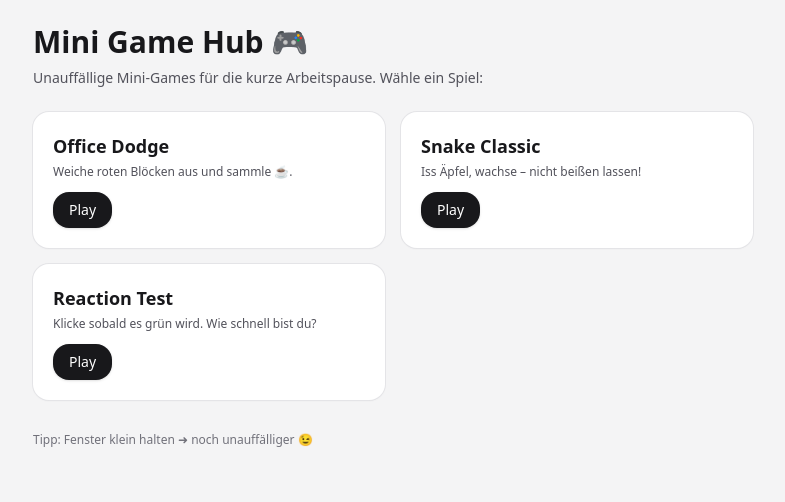
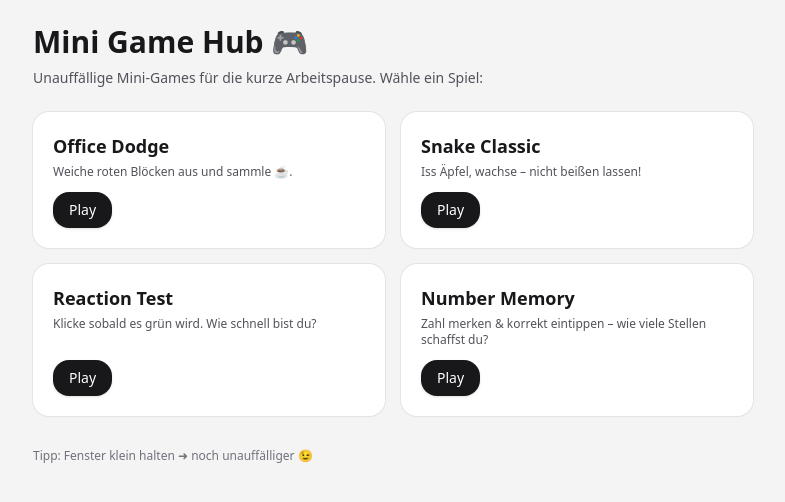
Before and after one commit to yipe38/GamesHub, a React (Vite) app: page / in a window 1280 px wide. Shown: the top 502 px of the page, without its empty margins (247-1032 px from the left). Built offline with nearby package versions, Linux system fonts and the light colour scheme.

Commit message:
Update App.jsx

```diff
--- a/src/App.jsx
+++ b/src/App.jsx
@@ -1,8 +1,8 @@
-
 import React, { useState } from "react";
 import OfficeDodge from "./games/OfficeDodge.jsx";
 import SnakeGame from "./games/SnakeGame.jsx";
 import ReactionTest from "./games/ReactionTest.jsx";
+import NumberMemory from "./games/NumberMemory.jsx";
 
 function Button({ children, onClick, variant = "default" }) {
   const base =
@@ -26,6 +26,7 @@ export default function App() {
   if (currentGame === "office") return <OfficeDodge onBack={handleBack} />;
   if (currentGame === "snake") return <SnakeGame onBack={handleBack} />;
   if (currentGame === "reaction") return <ReactionTest onBack={handleBack} />;
+  if (currentGame === "number") return <NumberMemory onBack={handleBack} />;
 
   return (
     <div className="min-h-screen w-full max-w-3xl mx-auto p-6">
@@ -37,6 +38,7 @@ export default function App() {
         <Card title="Office Dodge" desc="Weiche roten Blöcken aus und sammle ☕." onClick={() => setCurrentGame("office")} />
         <Card title="Snake Classic" desc="Iss Äpfel, wachse – nicht beißen lassen!" onClick={() => setCurrentGame("snake")} />
         <Card title="Reaction Test" desc="Klicke sobald es grün wird. Wie schnell bist du?" onClick={() => setCurrentGame("reaction")} />
+        <Card title="Number Memory" desc="Zahl merken & korrekt eintippen – wie viele Stellen schaffst du?" onClick={() => setCurrentGame("number")} />
       </div>
       <div className="mt-8 text-xs text-zinc-500">Tipp: Fenster klein halten ➜ noch unauffälliger 😉</div>
     </div>
```
